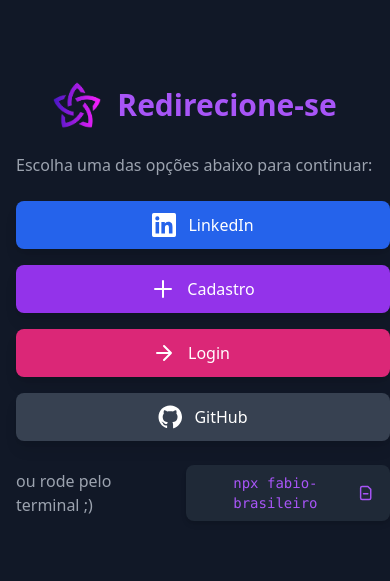
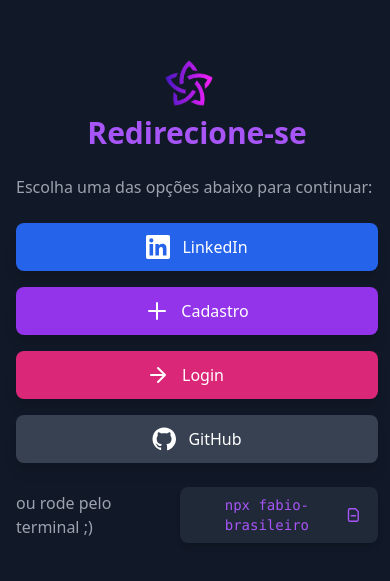
Before and after one commit to fabiobrasileiroo/redirecione-se-next, a plain HTML site: page index.html in a window 390 px wide. Shown: the part 121-702 px from the top of the page. Drawn offline with nearby package versions, Linux system fonts and the light colour scheme.

Commit message:
feat: add responsivo

```diff
--- a/index.html
+++ b/index.html
@@ -23,10 +23,10 @@
   </script>
 </head>
 <body class="bg-gray-900 text-white flex justify-center items-center min-h-screen">
-  <div class="space-y-6 text-left space-x-4">
-    <div class="flex justify-center items-center w-full space-x-4">
-      <img src="./logo.png" class="w-12 h-auto" alt="Logo">
-      <h1 class="text-3xl font-bold text-purple-500 ">Redirecione-se</h1>
+  <div class="space-y-6 text-left space-x-4 mr-3 md:mr-0">
+    <div class="flex justify-center items-center flex-col sm:flex-row  w-full space-x-4">
+      <img src="./logo.png" class="w-12  h-auto" alt="Logo">
+      <h1 class="text-3xl font-bold text-purple-500 sm:mt-0 mt-2 ">Redirecione-se</h1>
     </div>
 
     <p class="text-gray-400">Escolha uma das opções abaixo para continuar:</p>
```
